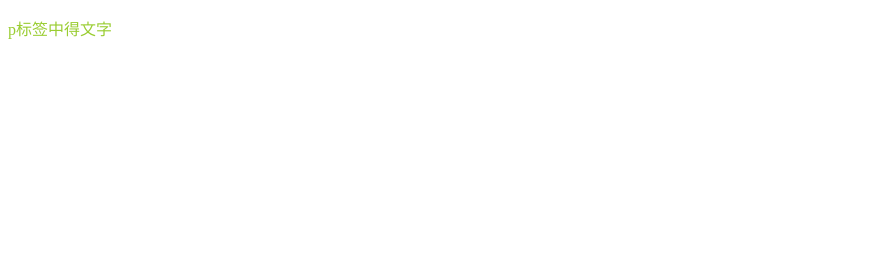
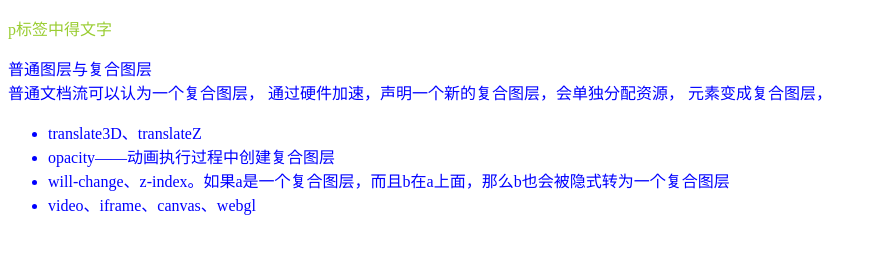
Before and after one commit to backfood/vue2-code-reade, a website built with webpack: page src/faceMetting/css/index.html in a window 1280 px wide. Shown: the whole page, without its empty margins (0-877 px from the left). Built offline with nearby package versions, Linux system fonts and the light colour scheme.

Commit message:
feat: css硬件加速

```diff
--- a/src/faceMetting/css/index.html
+++ b/src/faceMetting/css/index.html
@@ -26,6 +26,27 @@
   <div id="container">
     <p>p标签中得文字</p>
   </div>
+  <div>
+    普通图层与复合图层
+    <br>
+    普通文档流可以认为一个复合图层，
+    通过硬件加速，声明一个新的复合图层，会单独分配资源，
+    元素变成复合图层，
+    <ul>
+      <li>
+        translate3D、translateZ
+      </li>
+      <li>
+        opacity——动画执行过程中创建复合图层
+      </li>
+      <li>
+        will-change、z-index。如果a是一个复合图层，而且b在a上面，那么b也会被隐式转为一个复合图层
+      </li>
+      <li>
+        video、iframe、canvas、webgl
+      </li>
+    </ul>
+  </div>
 </body>
 
 </html>
```
